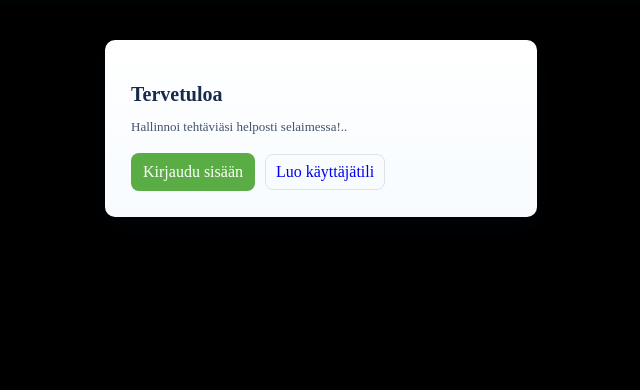
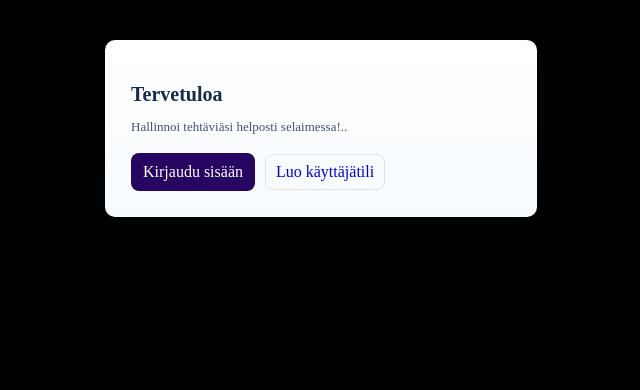
Before and after one commit to aav33/TaskManager, a PHP site: page /main.html in a window 1280 px wide. Shown: the part 72-462 px from the top of the page, without its empty margins (319-959 px from the left). Run offline with PHP 8.4, Linux system fonts and the light colour scheme.

Commit message:
Update main.css

```diff
--- a/Main/main.css
+++ b/Main/main.css
@@ -112,7 +112,7 @@ header button {
 }
 
 .btn-primary {
-  background: #5aac44;
+  background: #260661ff;
   color: #fff;
   border: 0;
   padding: 10px 12px;
```
